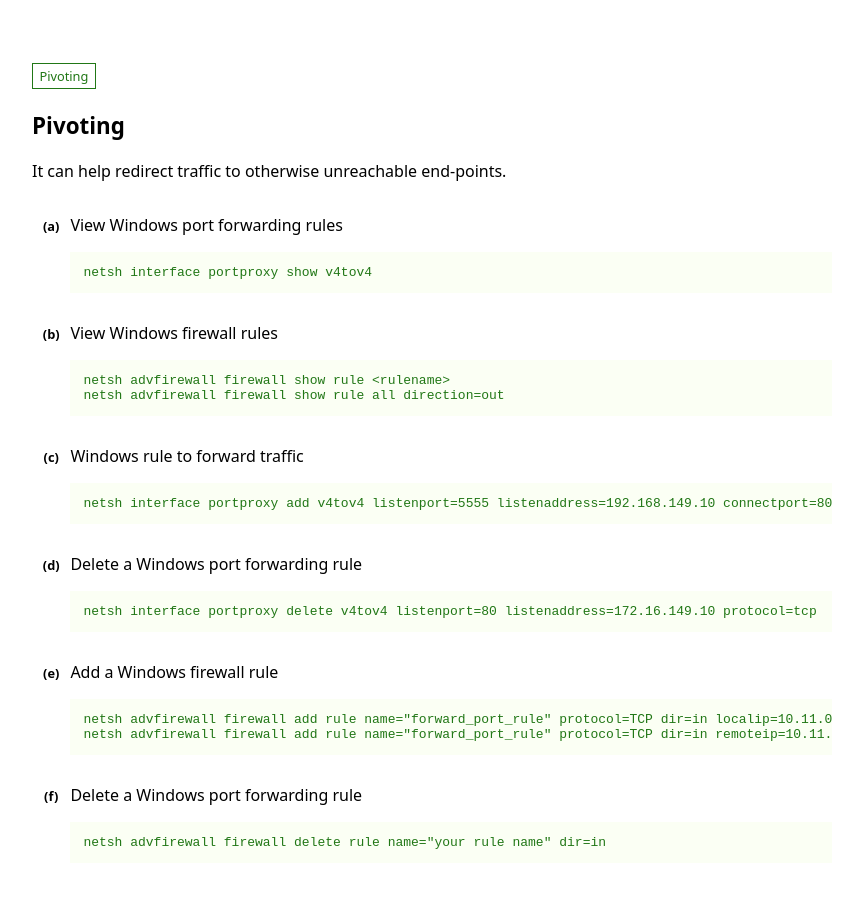
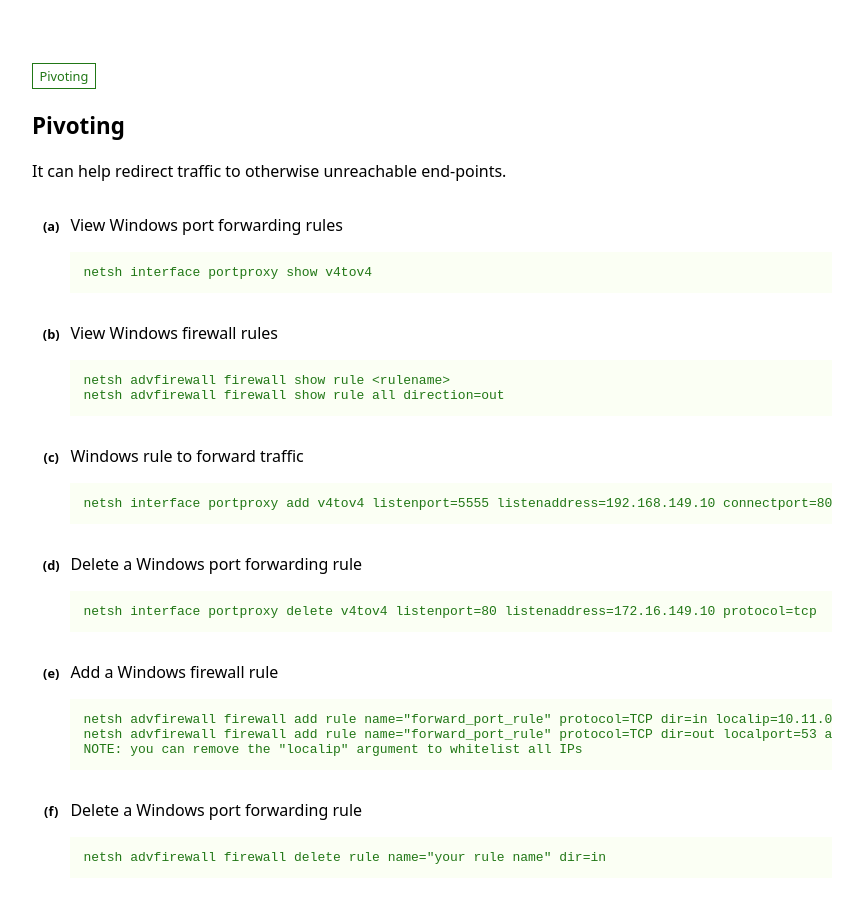
Before and after one commit to MFNttps/mfnttps.github.io, a Jekyll site: the page built from _mfnttps/netsh.md, in a window 1280 px wide, cut to the strip 187-1118 px from the top of the page. Shown: the top 903 px of the strip, without its empty margins (208-1071 px from the left). Built offline with Jekyll 4.4.1, drawn with Linux system fonts in a browser that asks for light colours.

Commit message:
Update netsh.md

```diff
--- a/_mfnttps/netsh.md
+++ b/_mfnttps/netsh.md
@@ -17,7 +17,8 @@ functions:
     - description: Add a Windows firewall rule
       code: |
         netsh advfirewall firewall add rule name="forward_port_rule" protocol=TCP dir=in localip=10.11.0.22 localport=4455 action=allow
-        netsh advfirewall firewall add rule name="forward_port_rule" protocol=TCP dir=in remoteip=10.11.0.22 remoteport=4455 action=allow
+        netsh advfirewall firewall add rule name="forward_port_rule" protocol=TCP dir=out localport=53 action=allow
+        NOTE: you can remove the "localip" argument to whitelist all IPs
     - description: Delete a Windows port forwarding rule
       code: |
         netsh advfirewall firewall delete rule name="your rule name" dir=in
```
